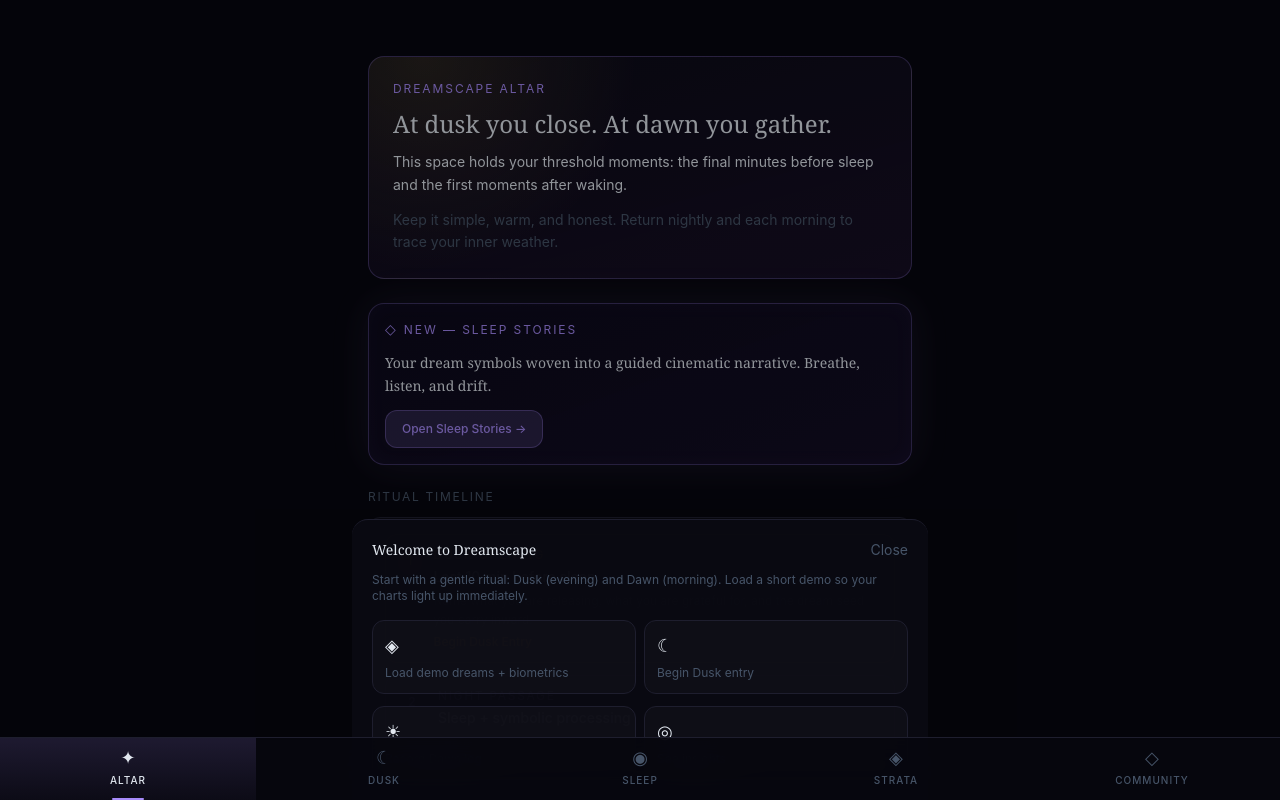
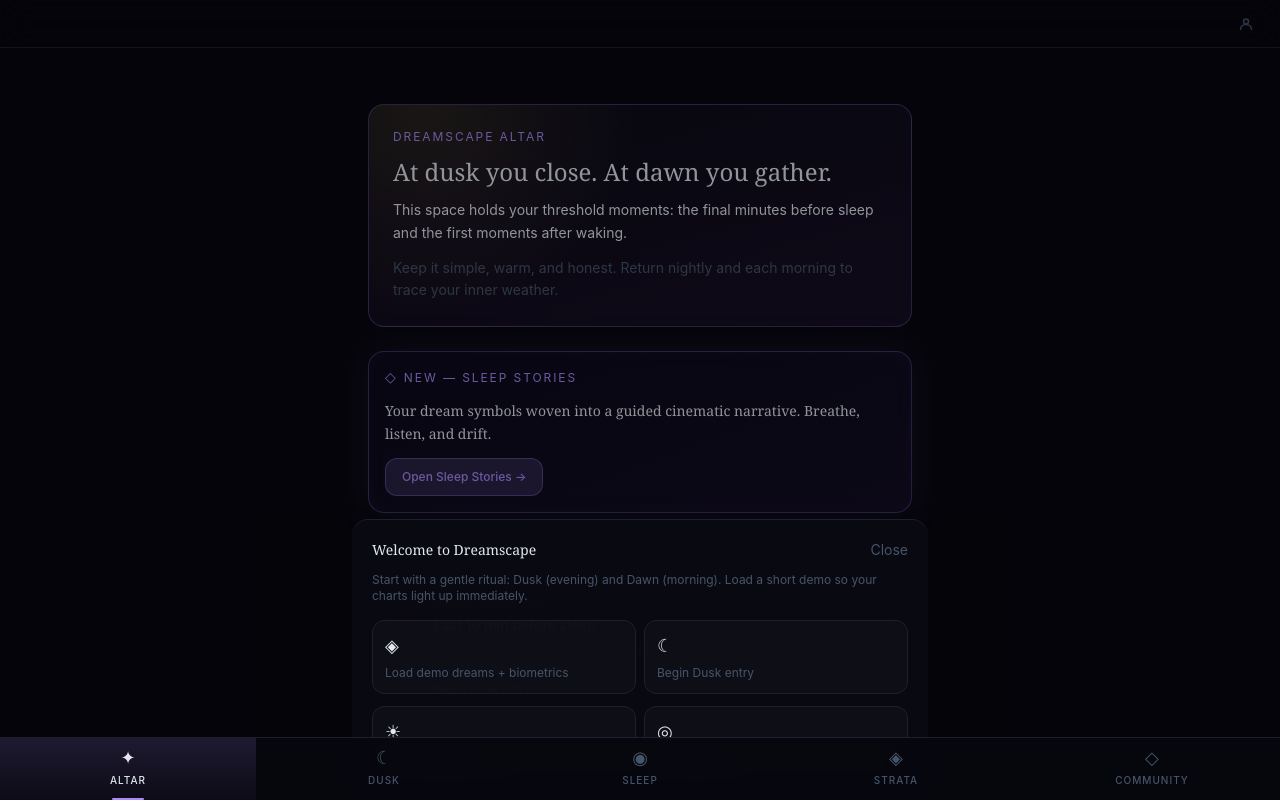
Before and after one commit to terrafying/dreamscape, a Next.js app: page / in a window 1280 px wide. Shown: the top 800 px of the page. Built offline with nearby package versions, Linux system fonts and the light colour scheme; no server answers; what @capacitor/core would draw is missing.

Commit message:
test: add social API test suite, TopBar component for account access

```diff
--- a/app/layout.tsx
+++ b/app/layout.tsx
@@ -2,6 +2,7 @@ import type { Metadata, Viewport } from 'next'
 import { Analytics } from '@vercel/analytics/next'
 import './globals.css'
 import Nav from '@/components/Nav'
+import TopBar from '@/components/TopBar'
 import AuthSyncGate from '@/components/AuthSyncGate'
 
 const SITE_URL = 'https://www.dreamscape.quest'
@@ -52,7 +53,8 @@ export default function RootLayout({
     <html lang="en">
       <body className="min-h-dvh flex flex-col" style={{ background: 'var(--bg)' }}>
         <AuthSyncGate />
-        <main className="flex-1" style={{ paddingBottom: 'calc(5rem + env(safe-area-inset-bottom))' }}>
+        <TopBar />
+        <main className="flex-1" style={{ paddingTop: 'calc(3rem + env(safe-area-inset-top))', paddingBottom: 'calc(5rem + env(safe-area-inset-bottom))' }}>
           {children}
         </main>
         <Nav />
--- /dev/null
+++ b/components/TopBar.tsx
@@ -0,0 +1,65 @@
+'use client'
+
+import Link from 'next/link'
+import { usePathname } from 'next/navigation'
+import { useState, useEffect } from 'react'
+import { getSupabase } from '@/lib/supabaseClient'
+
+export default function TopBar() {
+  const pathname = usePathname()
+  const [signedIn, setSignedIn] = useState(false)
+  const isAccountPage = pathname === '/account'
+
+  useEffect(() => {
+    const supabase = getSupabase()
+    if (!supabase) return
+    supabase.auth.getSession().then(({ data }) => setSignedIn(!!data.session?.user))
+    const { data } = supabase.auth.onAuthStateChange((_event, session) => {
+      setSignedIn(!!session?.user)
+    })
+    return () => data.subscription.unsubscribe()
+  }, [])
+
+  return (
+    <header
+      className="fixed top-0 left-0 right-0 z-50 flex items-center justify-end px-4 h-12"
+      style={{
+        background: 'rgba(7, 7, 15, 0.85)',
+        backdropFilter: 'blur(16px)',
+        borderBottom: '1px solid var(--border)',
+        paddingTop: 'env(safe-area-inset-top)',
+      }}
+    >
+      <Link
+        href="/account"
+        className="flex items-center justify-center w-9 h-9 rounded-full transition-all duration-200 hover:scale-105"
+        style={{
+          background: isAccountPage
+            ? 'rgba(167,139,250,0.15)'
+            : signedIn
+            ? 'rgba(255,255,255,0.06)'
+            : 'transparent',
+          border: isAccountPage
+            ? '1px solid rgba(167,139,250,0.3)'
+            : signedIn
+            ? '1px solid var(--border)'
+            : '1px solid transparent',
+          color: isAccountPage ? 'var(--violet)' : signedIn ? 'var(--text)' : 'var(--muted)',
+        }}
+        aria-label="Account"
+      >
+        {signedIn ? (
+          <svg width="16" height="16" viewBox="0 0 16 16" fill="none" stroke="currentColor" strokeWidth="1.5" strokeLinecap="round" strokeLinejoin="round">
+            <circle cx="8" cy="5.5" r="2.5" />
+            <path d="M2.5 13.5c0-3 2.5-5 5.5-5s5.5 2 5.5 5" />
+          </svg>
+        ) : (
+          <svg width="16" height="16" viewBox="0 0 16 16" fill="none" stroke="currentColor" strokeWidth="1.5" strokeLinecap="round" strokeLinejoin="round">
+            <circle cx="8" cy="5.5" r="2.5" />
+            <path d="M2.5 13.5c0-3 2.5-5 5.5-5s5.5 2 5.5 5" />
+          </svg>
+        )}
+      </Link>
+    </header>
+  )
+}
```
Also changed, not shown: 1 other file (tests, documents, lock files or other folders).
